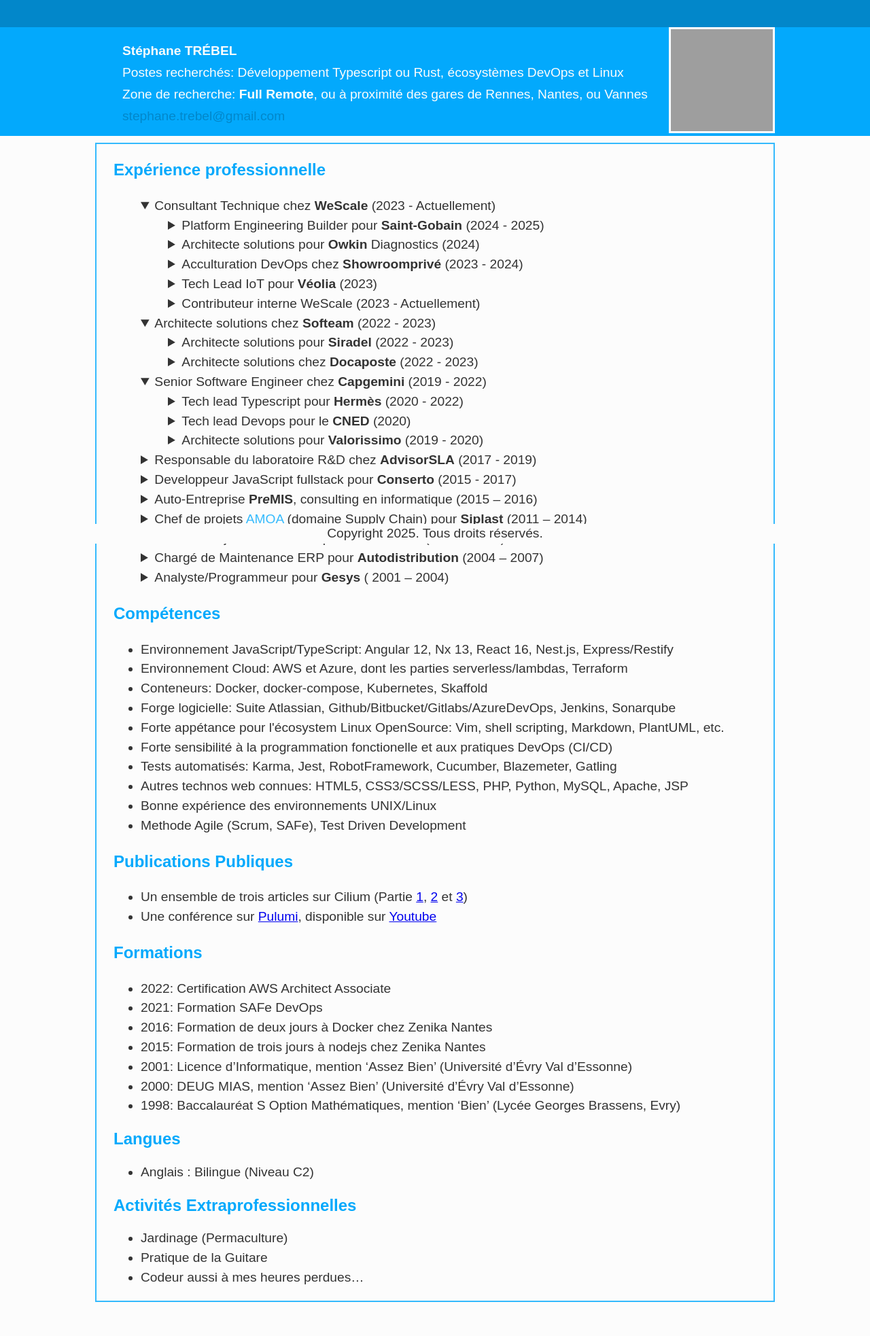
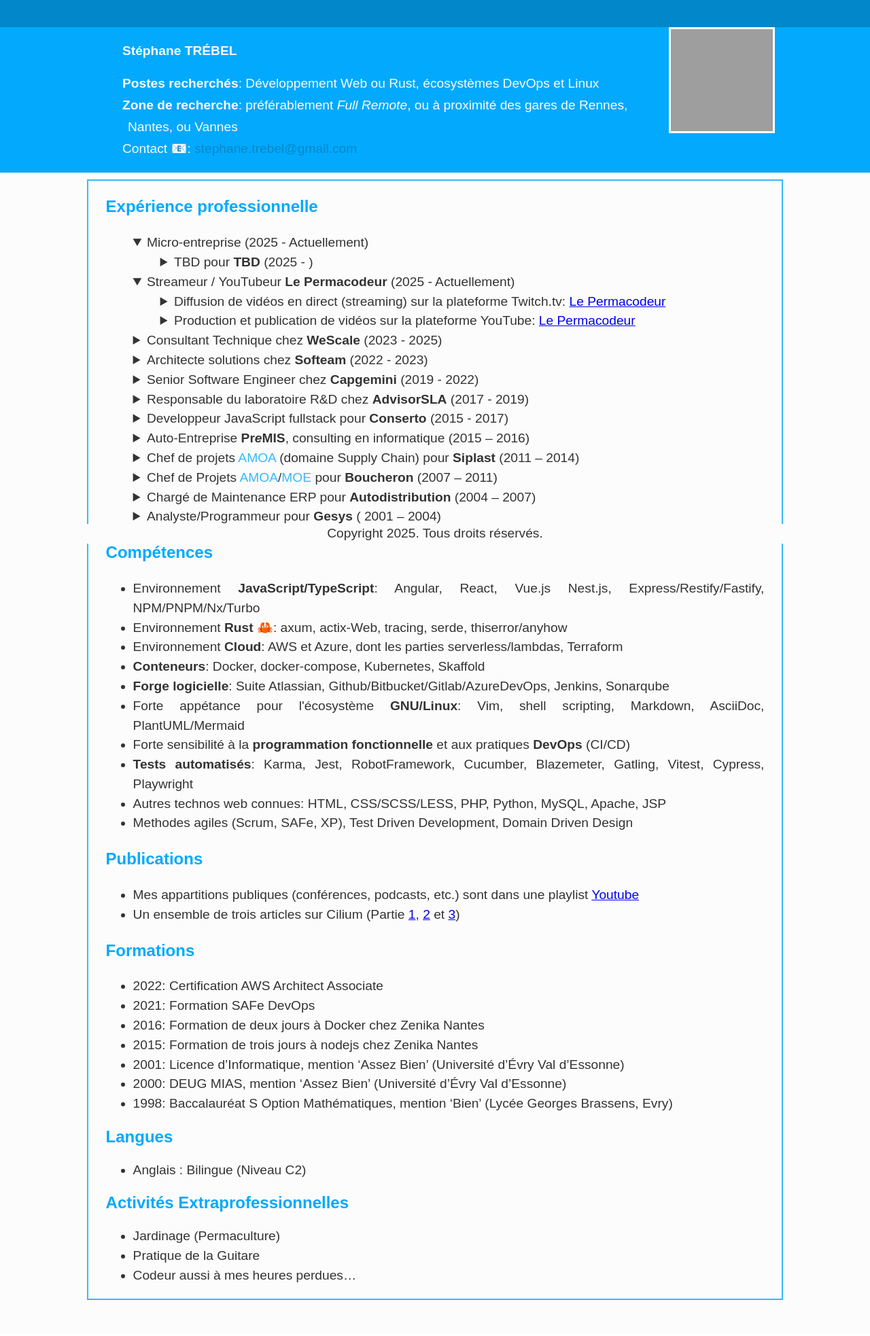
Before and after one commit to StephaneTrebel/curriculum_vitae, a PHP site: page / in a window 1280 px wide. Shown: the whole page at 68% size. After the commit the page ends 1913 px from the top, so only its background shows below. Run offline with PHP 8.4, Linux system fonts and the light colour scheme; grey boxes are pictures that could not be loaded.

Commit message:
Du nouveau

```diff
--- a/index.html
+++ b/index.html
@@ -2,11 +2,11 @@
 
 <html lang="fr" itemscope itemtype="http://schema.org/Article">
   <head>
-    <title>CV Stéphane Trebel</title>
+    <title>CV Stéphane TRÉBEL</title>
     <meta charset="utf-8" data-column="8" />
     <link rel="stylesheet" href="./main.css" />
-    <meta itemprop="name" content="CV Stéphane Trebel" />
-    <meta itemprop="description" content="Expert en applications Web" />
+    <meta itemprop="name" content="CV Stéphane TRÉBEL" />
+    <meta itemprop="description" content="Développeur Web/Rust" />
     <meta
       itemprop="image"
       content="https://avatars.githubusercontent.com/u/11737219?v=4"
@@ -18,17 +18,16 @@
       <section class="top">
         <div class="infos ib">
           <ul style="line-height: 2rem">
-            <li><strong>Stéphane TRÉBEL</strong></li>
+            <li style="margin-bottom: 1rem"><strong>Stéphane TRÉBEL</strong></li>
             <li>
-              Postes recherchés: Développement Typescript ou Rust, écosystèmes
+              <strong>Postes recherchés</strong>: Développement Web ou Rust, écosystèmes
               DevOps et Linux
             </li>
             <li>
-              Zone de recherche: <strong>Full Remote</strong>, ou à proximité
-              des gares de Rennes, Nantes, ou Vannes
+              <strong>Zone de recherche</strong>: préférablement <em>Full Remote</em>, ou à proximité des gares de Rennes, Nantes, ou Vannes
             </li>
             <li>
-              <a href="mailto:stephane.trebel@gmail.com"
+              Contact 📧: <a href="mailto:stephane.trebel@gmail.com"
                 >stephane.trebel@gmail.com</a
               >
             </li>
@@ -53,10 +52,106 @@
               <li>
                 <details open>
                   <summary>
-                    Consultant Technique chez <strong>WeScale</strong> (2023 -
-                    Actuellement)
+                    Micro-entreprise (2025 - Actuellement)
                   </summary>
                   <ul class="no-list">
+                    <li>
+                      <details>
+                        <summary>
+                          TBD pour
+                          <strong>TBD</strong> (2025 - )
+                        </summary>
+                        <ul>
+                          <li>
+                            TBD
+                          </li>
+                        </ul>
+                      </details>
+                    </li>
+                  </ul>
+                </details>
+              </li>
+
+              <li>
+                <details open>
+                  <summary>
+                    Streameur / YouTubeur <strong>Le Permacodeur</strong> (2025 - Actuellement)
+                  </summary>
+                  <ul class="no-list">
+                    <li>
+                      <details>
+                        <summary>
+                          Diffusion de vidéos en direct (streaming) sur la
+                          plateforme Twitch.tv:
+                          <a href="https://www.twitch.tv/permacodeur">Le Permacodeur</a>
+                        </summary>
+                        <ul>
+                          <li>
+                            Réactions et commentaires d'articles/vidéos sur le milieu de
+                            la Tech, et les conséquences sur le métier du développement
+                          </li>
+                          <li>
+                            Animation d'échanges et entretiens avec diverses
+                            personnalités de la Tech française afin d'alimenter un
+                            débat d'idées
+                          </li>
+                          <li>
+                            Programmation en direct sur divers langages
+                            (principalement Rust)
+                          </li>
+                        </ul>
+                      </details>
+                    </li>
+                    <li>
+                      <details>
+                        <summary>
+                          Production et publication de vidéos sur la plateforme
+                          YouTube: <a href="https://www.youtube.com/@permacodeur">Le Permacodeur</a>
+                        </summary>
+                        <ul>
+                          <li>
+                            Réactions et commentaires d'articles/vidéos sur le milieu de
+                            la Tech, et les conséquences sur le métier du développement
+                          </li>
+                          <li>
+                            Production des vidéos (montages, miniatures,
+                            communication sur les réseaux sociaux)
+                          </li>
+                          <li>
+                            Sensibilisation aux différents formats (longs, shorts, etc.)
+                          </li>
+                        </ul>
+                      </details>
+                    </li>
+                  </ul>
+                </details>
+              </li>
+
+              <li>
+                <details>
+                  <summary>
+                    Consultant Technique chez <strong>WeScale</strong> (2023 -
+                    2025)
+                  </summary>
+                  <ul class="no-list">
+                    <li>
+                      <details>
+                        <summary>
+                          Développeur Sénior FrontEnd pour
+                          <strong>le Ministère de l'Intérieur</strong> (2025)
+                        </summary>
+                        <ul>
+                          <li>
+                            Reprise en main de la console "Cloud Pi Native" de
+                            déploiement GitOps au sein des ministères
+                          </li>
+                          <li>
+                            Audit et définition d'une stratégie de maintenance
+                            évolutive du code (Roadmap)
+                          </li>
+                        </ul>
+                      </details>
+                    </li>
                     <li>
                       <details>
                         <summary>
@@ -133,7 +228,7 @@
                     <li>
                       <details>
                         <summary>
-                          Contributeur interne WeScale (2023 - Actuellement)
+                          Contributeur interne WeScale
                         </summary>
                         <ul>
                           <li>Articles de blogs, notamment sur Cilium</li>
@@ -147,8 +242,9 @@
                   </ul>
                 </details>
               </li>
+
               <li>
-                <details open>
+                <details>
                   <summary>
                     Architecte solutions chez
                     <strong>Softeam</strong> (2022 - 2023)
@@ -195,8 +291,9 @@
                   </ul>
                 </details>
               </li>
+
               <li>
-                <details open>
+                <details>
                   <summary>
                     Senior Software Engineer chez
                     <strong>Capgemini</strong> (2019 - 2022)
@@ -300,6 +397,7 @@
                   </ul>
                 </details>
               </li>
+
               <li>
                 <details>
                   <summary>
@@ -343,6 +441,7 @@
                   </ul>
                 </details>
               </li>
+
               <li>
                 <details>
                   <summary>
@@ -438,6 +537,7 @@
                   </ul>
                 </details>
               </li>
+
               <li>
                 <details>
                   <summary>
@@ -468,6 +568,7 @@
                   </ul>
                 </details>
               </li>
+
               <li>
                 <details>
                   <summary>
@@ -508,6 +609,7 @@
                   </ul>
                 </details>
               </li>
+
               <li>
                 <details>
                   <summary>
@@ -558,6 +660,7 @@
                   </ul>
                 </details>
               </li>
+
               <li>
                 <details>
                   <summary>
@@ -584,6 +687,7 @@
                   </ul>
                 </details>
               </li>
+
               <li>
                 <details>
                   <summary>
@@ -606,46 +710,55 @@
             </ul>
           </section>
 
-          <section class="competences">
+          <section>
             <h1>Compétences</h1>
             <ul>
               <li>
-                Environnement JavaScript/TypeScript: Angular 12, Nx 13, React
-                16, Nest.js, Express/Restify
+                Environnement <strong>JavaScript/TypeScript</strong>: Angular, React, Vue.js
+                Nest.js, Express/Restify/Fastify, NPM/PNPM/Nx/Turbo
               </li>
               <li>
-                Environnement Cloud: AWS et Azure, dont les parties
+                Environnement <strong>Rust 🦀</strong>: axum, actix-Web, tracing, serde, thiserror/anyhow
+              </li>
+              <li>
+                Environnement <strong>Cloud</strong>: AWS et Azure, dont les parties
                 serverless/lambdas, Terraform
               </li>
-              <li>Conteneurs: Docker, docker-compose, Kubernetes, Skaffold</li>
+              <li><strong>Conteneurs</strong>: Docker, docker-compose, Kubernetes, Skaffold</li>
               <li>
-                Forge logicielle: Suite Atlassian,
-                Github/Bitbucket/Gitlabs/AzureDevOps, Jenkins, Sonarqube
+                <strong>Forge logicielle</strong>: Suite Atlassian,
+                Github/Bitbucket/Gitlab/AzureDevOps, Jenkins, Sonarqube
               </li>
               <li>
-                Forte appétance pour l'écosystem Linux OpenSource: Vim, shell
-                scripting, Markdown, PlantUML, etc.
+                Forte appétance pour l'écosystème <strong>GNU/Linux</strong>: Vim, shell
+                scripting, Markdown, AsciiDoc, PlantUML/Mermaid
               </li>
               <li>
-                Forte sensibilité à la programmation fonctionelle et aux
-                pratiques DevOps (CI/CD)
+                Forte sensibilité à la <strong>programmation fonctionnelle</strong> et aux
+                pratiques <strong>DevOps</strong> (CI/CD)
               </li>
               <li>
-                Tests automatisés: Karma, Jest, RobotFramework, Cucumber,
-                Blazemeter, Gatling
+                <strong>Tests automatisés</strong>: Karma, Jest, RobotFramework, Cucumber,
+                Blazemeter, Gatling, Vitest, Cypress, Playwright
               </li>
               <li>
-                Autres technos web connues: HTML5, CSS3/SCSS/LESS, PHP, Python,
+                Autres technos web connues: HTML, CSS/SCSS/LESS, PHP, Python,
                 MySQL, Apache, JSP
               </li>
-              <li>Bonne expérience des environnements UNIX/Linux</li>
-              <li>Methode Agile (Scrum, SAFe), Test Driven Development</li>
+              <li>Methodes agiles (Scrum, SAFe, XP), Test Driven Development, Domain Driven Design</li>
             </ul>
           </section>
 
-          <section class="publications">
-            <h1>Publications Publiques</h1>
+          <section>
+            <h1>Publications</h1>
             <ul>
+              <li>
+                Mes appartitions publiques (conférences, podcasts, etc.) sont dans une playlist
+                <a
+                  href="https://www.youtube.com/watch?v=oW7ocIr6jN0&list=PLbFa9hoCEJFzp8637AIkpN_f4HOcTibT4"
+                  >Youtube</a
+                >
+              </li>
               <li>
                 Un ensemble de trois articles sur Cilium (Partie
                 <a href="https://blog.wescale.fr/introduction_a_cilium">1</a>,
@@ -659,18 +772,10 @@
                   >3</a
                 >)
               </li>
-              <li>
-                Une conférence sur <a href="https://www.pulumi.com/">Pulumi</a>,
-                disponible sur
-                <a
-                  href="https://www.youtube.com/watch?v=oWOCdI5HFsQ&pp=ygUVY2xvdWQgc3VkIDIwMjMgcHVsdW1p"
-                  >Youtube</a
-                >
-              </li>
             </ul>
           </section>
 
-          <section class="formation">
+          <section>
             <h1>Formations</h1>
             <ul>
               <li>2022: Certification AWS Architect Associate</li>
--- a/main.css
+++ b/main.css
@@ -7,7 +7,7 @@ body {
 }
 
 .main_content {
-  width: 1000px;
+  width: 80%;
   margin: auto;
   margin-top: 10px;
   margin-bottom: 50px;
@@ -17,13 +17,13 @@ body {
   line-height: 1.8rem;
 }
 
-@media (max-width: 999px) {
-  .main_content {
-    width: 750px;
-    font-size: 0.96rem;
-  }
+/* @media (max-width: 999px) { */
+  /* .main_content { */
+    /* [> width: 750px; <] */
+    /* font-size: 0.96rem; */
+  /* } */
 
-}
+/* } */
 
 @media print {
   .main_content {
@@ -47,8 +47,6 @@ body {
 
 header {
   font-size: 1.8rem;
-  text-align: left;
-  height: 200px;
   background-color: #03a9fc;
   color: #fcfcfc;
 }
```
